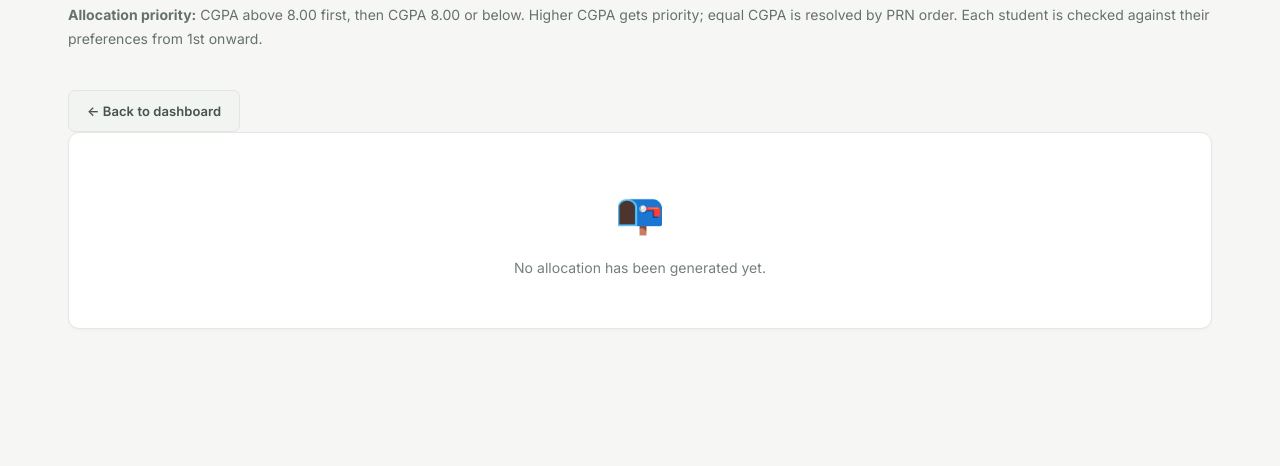
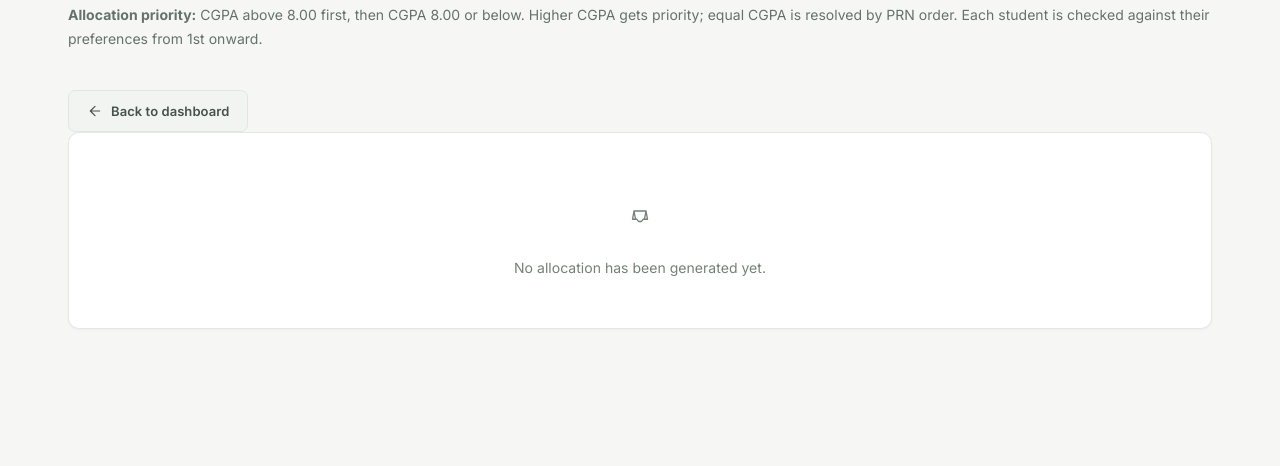
Before and after one commit to NITHIN9526/open-elective-allocator, a Node server app: template views/admin-allotments.ejs in a window 1280 px wide. Shown: the part 196-662 px from the top of the page. Run offline with Node 20, Linux system fonts and the light colour scheme; the template is opened without the code that fills it, so the values that code supplies are empty.

Commit message:
Use consistent SVG icons throughout administration pages

```diff
--- a/views/admin-allotments.ejs
+++ b/views/admin-allotments.ejs
@@ -7,12 +7,12 @@
     <p class="text-muted">Status: <span class="badge badge-info"><%= status %></span></p>
     <p class="text-muted mt-sm"><strong>Allocation priority:</strong> CGPA above 8.00 first, then CGPA 8.00 or below. Higher CGPA gets priority; equal CGPA is resolved by PRN order. Each student is checked against their preferences from 1st onward.</p>
   </div>
-  <a href="/admin" class="btn btn-secondary">← Back to dashboard</a>
+  <a href="/admin" class="btn btn-secondary"><svg class="icon" aria-hidden="true"><use href="/icons.svg#arrow-left"></use></svg> Back to dashboard</a>
 </div>
 
 <% if (!rows.length) { %>
   <div class="card"><div class="empty" style="padding:48px;">
-    <div style="font-size:40px;margin-bottom:12px;">📭</div>
+    <div style="font-size:40px;margin-bottom:12px;"><svg class="icon" aria-hidden="true"><use href="/icons.svg#inbox"></use></svg></div>
     No allocation has been generated yet.
   </div></div>
 <% } else { %>
```
